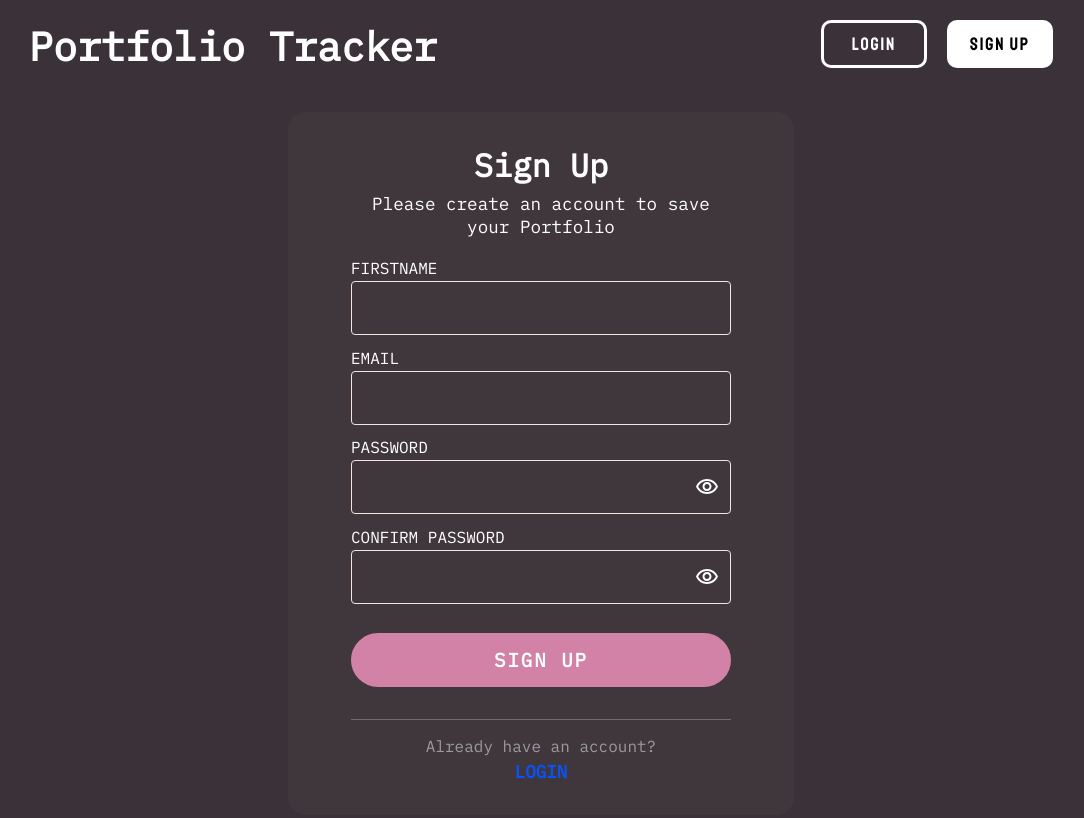
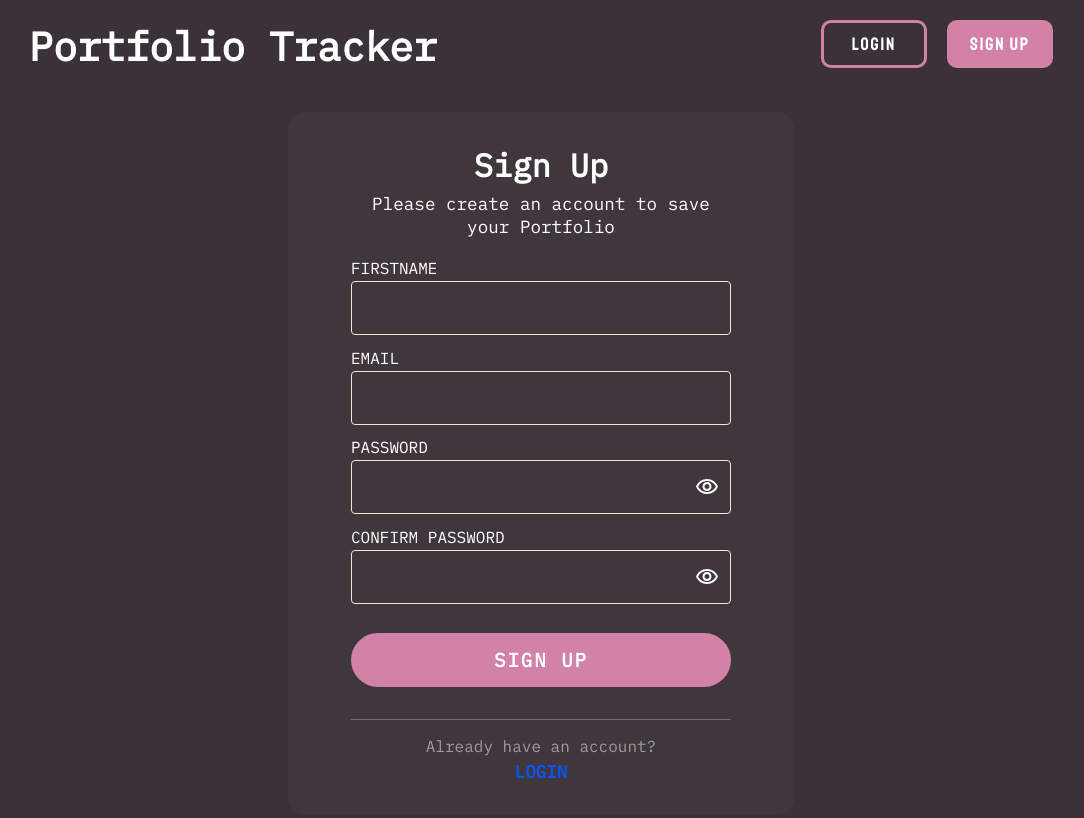
Before and after one commit to JonoMitter/portfolio-tracker, a React (Create React App) app in the folder frontend/: page /signup in a window 1280 px wide. Shown: the top 818 px of the page, without its empty margins (99-1183 px from the left). Built offline with nearby package versions, Linux system fonts and the light colour scheme; no server answers.

Commit message:
changed nav links to pink scheme

```diff
--- a/frontend/src/pages/styles/Navbar.scss
+++ b/frontend/src/pages/styles/Navbar.scss
@@ -53,7 +53,6 @@ li{
 .nav-user{
   display:flex;
   padding: 0;
-  // justify-content: baseline;
   align-self: flex-end;
 }
 
@@ -67,7 +66,6 @@ li{
 }
 
 .white-svg{
-  // stroke: white;
   height: 1.5em;
   width: auto;
   padding-right: 5px;
@@ -75,7 +73,7 @@ li{
 
 .login{
   cursor: pointer;
-  border: 3px solid white;
+  border: 3px solid var(--main);
   color: white;
   transition: all 0.5s;
   border-radius: 10px;
@@ -85,11 +83,18 @@ li{
 
 .signup{
   cursor: pointer;
-  background-color: white;
-  border: 3px solid white;
+  background-color: var(--main);
+  border: 3px solid var(--main);
   color: black;
+  color: rgb(255, 255, 255);
   transition: all 0.5s;
   border-radius: 10px;
+}
+
+.signup-button {
+  color: rgb(255, 255, 255);
+  border: 3px solid var(--main);
+  background-color: var(--main);
 }
 
 .scale-hover:hover{
```
